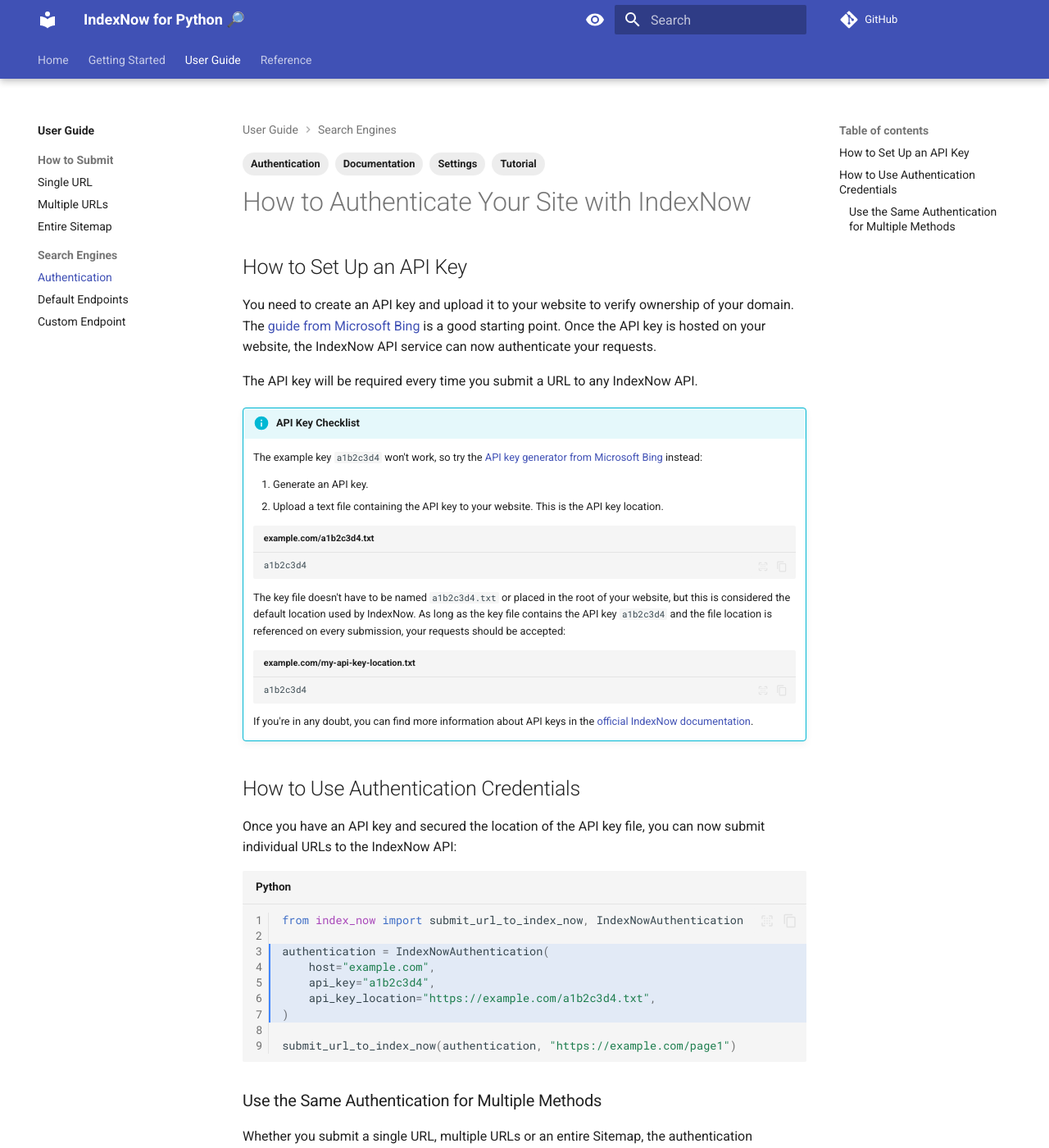
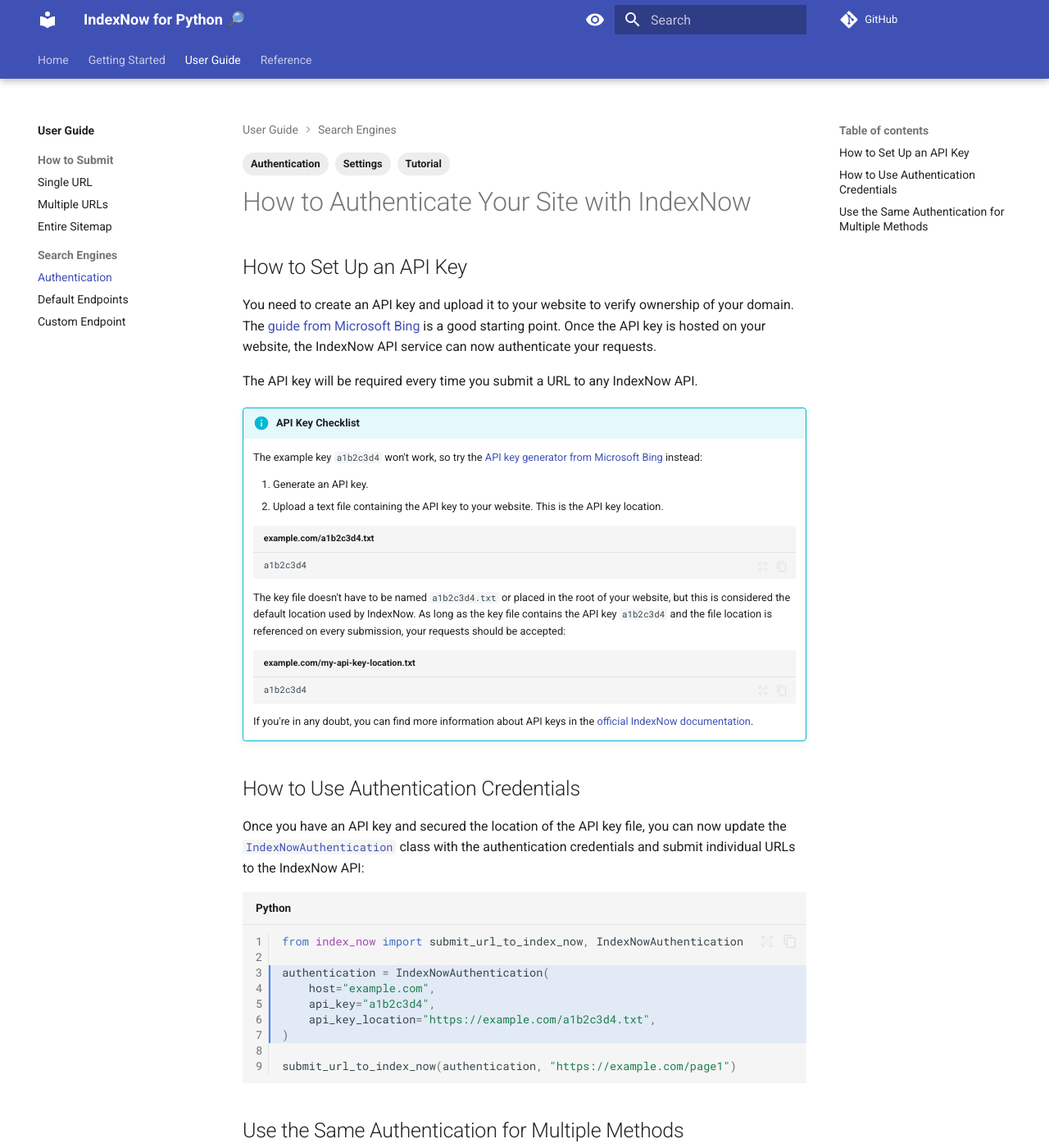
Before and after one commit to jakob-bagterp/index-now-for-python, an MkDocs documentation site: the page built from docs/user-guide/search-engines/authentication.md, in a window 1280 px wide and 1400 px high. Shown: the whole window at 82% size. Built offline with MkDocs 1.6.1 and Material for MkDocs 9.7.7, drawn with Linux system fonts in a browser that asks for light colours; comment, search, counter and statistics services are not loaded; the version menu is left out.

Commit message:
Links added and other minor updates.

````diff
--- a/docs/user-guide/search-engines/authentication.md
+++ b/docs/user-guide/search-engines/authentication.md
@@ -2,7 +2,6 @@
 title: How to Authenticate Your Site with IndexNow
 description: Learn how to use the API key and its location to securely submit URLs from your domain to the IndexNow API. Includes code examples for beginners and advanced users.
 tags:
-    - Documentation
     - Tutorial
     - Settings
     - Authentication
@@ -33,7 +32,7 @@
     If you're in any doubt, you can find more information about API keys in the [official IndexNow documentation](https://www.indexnow.org/api-key).
 
 ## How to Use Authentication Credentials
-Once you have an API key and secured the location of the API key file, you can now submit individual URLs to the IndexNow API:
+Once you have an API key and secured the location of the API key file, you can now update the [`IndexNowAuthentication`](../../reference/configuration/authentication.md) class with the authentication credentials and submit individual URLs to the IndexNow API:
 
 ```python linenums="1" hl_lines="3-7"
 from index_now import submit_url_to_index_now, IndexNowAuthentication
@@ -47,7 +46,7 @@
 submit_url_to_index_now(authentication, "https://example.com/page1")
 ```
 
-### Use the Same Authentication for Multiple Methods
+## Use the Same Authentication for Multiple Methods
 Whether you submit a single URL, multiple URLs or an entire Sitemap, the authentication credentials remain the same:
 
 ```python linenums="1" hl_lines="11 13 15"
````
Also changed, not shown: docs/index.md (+2 -2 lines), docs/user-guide/search-engines/default-endpoints.md (+1 -1 lines).
